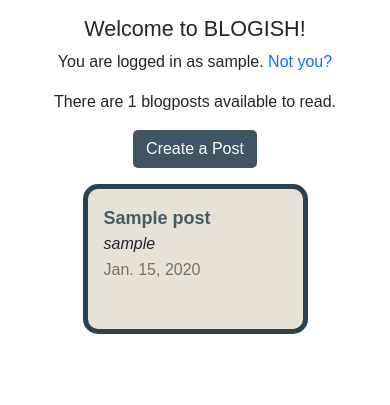
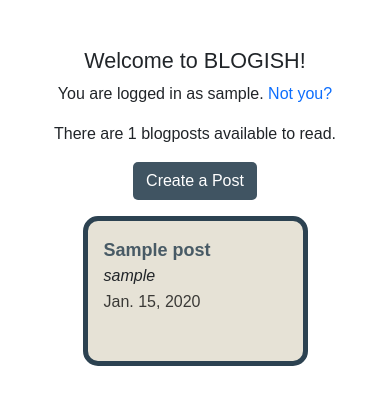
Before and after one commit to codebygrace/blogish, a Django app: page / in a window 390 px wide. Shown: the part 56-461 px from the top of the page. Run offline with Django 4.2, Linux system fonts and the light colour scheme; a user stored in the database is signed in; tables that the repository leaves empty hold one stand-in row (values such as "Sample post"); some libraries are stand-ins or nearby versions; some web fonts are replaced.

Commit message:
added media queries and adjusted class names on several elements

```diff
--- a/blog/settings.py
+++ b/blog/settings.py
@@ -123,10 +123,10 @@ USE_TZ = True
 # Static files (CSS, JavaScript, Images)
 # https://docs.djangoproject.com/en/4.1/howto/static-files/
 
-STATIC_URL = 'static/'
+STATIC_URL = '/static/'
 
 STATICFILES_DIRS = [
-    os.path.join(BASE_DIR, "blogposts/static"),
+    os.path.join(BASE_DIR, "blogposts/static/"),
 ]
 
 # Default primary key field type
--- a/blogposts/static/css/accounts.css
+++ b/blogposts/static/css/accounts.css
@@ -1,8 +1,8 @@
+/* UTILITIES */
 .account-title {
     margin-bottom: 2rem;
 }
 
-/* LOGIN */
 .account-container,
 .form-container,
 .login-form,
@@ -20,6 +20,7 @@
     height: 75vh;
 }
 
+/* LOGIN */
 .login-form {
     font-size: 20px;
 }
@@ -37,11 +38,12 @@
 .register-container {
     width: 60%;
     height: 75vh;
+    text-align: left;
 }
 
-.register-form {
-    align-items: flex-start;
-}
+/* .register-form {
+    text-align: left;
+} */
 
 .register-btn {
     align-self: center;
--- a/blogposts/static/css/auxiliary.css
+++ b/blogposts/static/css/auxiliary.css
@@ -1,7 +1,9 @@
+/* UTILITIES */
 .aux-container {
     flex-direction: column;
     justify-content: center;
     align-items: center;
+    margin: 2rem;
 }
 
 .aux-title {
@@ -18,6 +20,10 @@
     margin: 1rem;
 }
 
+.fine-text {
+    padding-left: 0.5rem;
+}
+
 .about-link {
     font-size: 20px;
     margin: 0;
@@ -26,4 +32,5 @@
 .contact-items {
     justify-content: center;
     align-items: center;
+    flex-wrap: wrap;
 }
--- a/blogposts/static/css/main.css
+++ b/blogposts/static/css/main.css
@@ -101,20 +101,21 @@ a:hover {
     flex-direction: column;
     justify-content: center;
     align-items: center;
+    margin: 2rem auto;
 }
 
 .new-btn {
     margin-bottom: 1rem;
 }
 
-.post-container {
+.card-container {
     margin: auto 2rem;
     flex-wrap: wrap;
     justify-content: center;
     gap: 1.5rem;
 }
 
-.post-item {
+.card-item {
     background-color:rgba(205, 198, 174, 0.5);
     border: 5px solid #2C4251;
     border-radius: 15px;
@@ -125,24 +126,24 @@ a:hover {
     justify-content: center;
 }
 
-.post-item > * {
+.card-item > * {
     margin-bottom: 2px;
 }
 
-.post-link {
+.card-link {
     font-size: 18px;
     font-weight: 700;
     color: rgba(44, 66, 81, 0.85);
 }
 
-.post-link:hover {
+.card-link:hover {
     color: #2C4251;
 }
 
-.post-author {
+.card-author {
     font-style: italic;
 }
 
-.post-date {
-    color: rgba(0, 0, 0, 0.50);
+.card-date {
+    color: rgba(0, 0, 0, 0.75);
 }
--- a/blogposts/static/css/post.css
+++ b/blogposts/static/css/post.css
@@ -1,6 +1,7 @@
 /* VIEW POST */
-.container {
-    margin: 2rem auto;
+.post-author,
+.post-text {
+    font-size: 25px;
 }
 
 .delete-link {
@@ -39,16 +40,16 @@
     font-weight: 400;
 }
 
-.post-title,
-.post-text {
+.field-title,
+.field-text {
     width: 100%;
 }
 
-.post-title {
+.field-title {
     padding: 5px;
 }
 
-.post-text {
+.field-text {
     padding: 10px;
     resize: none;
 }
--- a/blogposts/templates/base.html
+++ b/blogposts/templates/base.html
@@ -16,6 +16,7 @@
     <link rel="stylesheet" href="{% static 'css/post.css' %}">
     <link rel="stylesheet" href="{% static 'css/accounts.css' %}">
     <link rel="stylesheet" href="{% static 'css/auxiliary.css' %}">
+    <link rel="stylesheet" href="{% static 'css/media.css' %}">
 
     <title>{% block title %} Welcome to Blogish! {% endblock %}</title>
 </head>
--- a/blogposts/templates/blogposts/about_contact.html
+++ b/blogposts/templates/blogposts/about_contact.html
@@ -3,16 +3,16 @@
 {% block title %} About & Contact - Blogish {% endblock %}
 
 {% block content %}
-    <div class="container aux-container flex">
+    <div class="aux-container flex">
         <h2 class="aux-title">About Blogish</h2>
         <p class="aux-text">Thank you for viewing Blogish, a simple blogging app, created with Django! Users of the app can create an account* in order to create, edit, and delete posts. Users who do not wish to do any of these actions can simply view the currently available posts.</p>
         <p class="fine-text">*The registration form requires an email to be entered, however, there is no email confirmation. A random string of letters (ex: aaa@bbb.cc) will suffice.</p>
         <p class="aux-text">
-            <a href="https://github.com/codebygrace/blogish" target=_blank class="aux-link about-link">Click here</a> to view the Blogish repository.
+            <a href="https://github.com/codebygrace/blogish" target=_blank class="about-link">Click here</a> to view the Blogish repository on Github.
         </p>
     </div>
 
-    <div class="container aux-container flex">
+    <div class="aux-container flex">
         <h2 class="aux-title">Contact</h2>
         <p class="aux-text">You can contact the admin of Blogish via:</p>
             <div class="contact-items flex">
--- a/blogposts/templates/blogposts/delete_post.html
+++ b/blogposts/templates/blogposts/delete_post.html
@@ -3,7 +3,7 @@
 {% block title %} Post Deleted - Blogish {% endblock %}
 
 {% block content %}
-    <div class="del-container container flex">
+    <div class="del-container page-container flex">
         <h1 class="delete-msg">Your post has been deleted.</h1>
         <a href="{% url 'index' %}" class="btn home-btn">Home</a>
     </div>
--- a/blogposts/templates/blogposts/edit_post.html
+++ b/blogposts/templates/blogposts/edit_post.html
@@ -3,21 +3,21 @@
 {% block title %} Edit Post - Blogish {% endblock %}
 
 {% block content %}
-    <div class="container edit-container">
+    <div class="page-container edit-container">
         <h1>Edit Your Post</h1>
         <form action="/post/{{ post.id }}/update" method="POST">
             {% csrf_token %}
             {% if request.method == 'GET' %}
                 <div class="form-row">
                     <label class="title-lbl">Title:</label>
-                    <input type="text" name="title" value="{{ post.title }}" class="post-title">
+                    <input type="text" name="title" value="{{ post.title }}" class="field-title">
                 </div>
                 <div class="form-row">
                     <p class="author">Author: <span class="user-box">{{ user }}</span></p>
                 </div>
                 <div class="form-row">
                     <label class="text-lbl">Text:</label>
-                    <textarea name="text" cols="30" rows="8" class="post-text">{{ post.text }}</textarea>
+                    <textarea name="text" cols="30" rows="8" class="field-text">{{ post.text }}</textarea>
                 </div>
             {% endif %}
             <button type="submit" class="btn save-btn">Save Post</button>
--- a/blogposts/templates/blogposts/new_post.html
+++ b/blogposts/templates/blogposts/new_post.html
@@ -3,20 +3,20 @@
 {% block title %} Create A Post - Blogish {% endblock %}
 
 {% block content %}
-<div class="container create-container">
+<div class="page-container create-container">
     <h1>Create a New Post</h1>
     <form action="/post/new/" method="post">
         {% csrf_token %}
         <div class="form-row">
             <label class="title-lbl">Title:</label>
-            <input type="text" name="title" class="post-title" required>
+            <input type="text" name="title" class="field-title" required>
         </div>
         <div class="form-row">
             <p class="author">Author: <span class="user-box">{{ user }}</span></p>
         </div>
         <div class="form-row">
             <label class="text-lbl">Text:</label>
-            <textarea name="text" cols="30" rows="8" class="post-text" required></textarea>
+            <textarea name="text" cols="30" rows="8" class="field-text" required></textarea>
         </div>
         <button type="submit" class="btn create-btn">Create Post</button>
     </form>
--- a/blogposts/templates/blogposts/template.html
+++ b/blogposts/templates/blogposts/template.html
@@ -4,7 +4,7 @@
 
 {% block content %}
     {% if request.user.is_authenticated %}
-        <main class="page-container flex">
+        <div class="page-container flex">
             <h4 class="welcome">
                 Welcome to BLOGISH!
             </h4>
@@ -14,19 +14,19 @@
 
             <a href="{% url 'new_post' %}" class="btn new-btn">Create a Post</a>
 
-            <div class="post-container flex">
+            <div class="card-container flex">
                 {% for post in posts %}
-                    <div class="post-item">
-                        <a href="{% url 'post' post.id %}" class="post-link">{{ post.title }}</a>
+                    <div class="card-item">
+                        <a href="{% url 'post' post.id %}" class="card-link">{{ post.title }}</a>
                         <br>
-                        <p class="post-author">{{ post.author }}</p>
-                        <p class="post-date">{{ post.publish_date }}</p>
+                        <p class="card-author">{{ post.author }}</p>
+                        <p class="card-date">{{ post.publish_date }}</p>
                     </div>
                 {% endfor %}
             </div>
-        </main>
+        </div>
     {% else %}
-        <main class="page-container flex">
+        <div class="page-container flex">
             <h4 class="welcome">
                 Welcome to BLOGISH!
             </h4>
@@ -37,16 +37,16 @@
 
             <p class="post-count">There are {{ count }} blogposts available to read.</p>
 
-            <div class="post-container flex">
+            <div class="card-container flex">
                 {% for post in posts %}
-                    <div class="post-item flex">
-                        <a href="{% url 'post' post.id %}" class="post-link">{{ post.title }}</a>
+                    <div class="card-item flex">
+                        <a href="{% url 'post' post.id %}" class="card-link">{{ post.title }}</a>
                         <br>
-                        <p class="post-author">{{ post.author }}</p>
-                        <p class="post-date">{{ post.publish_date }}</p>
+                        <p class="card-author">{{ post.author }}</p>
+                        <p class="card-date">{{ post.publish_date }}</p>
                     </div>
                 {% endfor %}
             </div>
-        </main>
+        </div>
     {% endif %}
 {% endblock %}
--- a/blogposts/templates/registration/login.html
+++ b/blogposts/templates/registration/login.html
@@ -3,7 +3,7 @@
 {% block title %} Login - Blogish {% endblock %}
 
 {% block content %}
-    <div class="container account-container flex">
+    <div class="page-container account-container flex">
         <h1 class="account-title">Login to Blogish</h1>
         <div class="form-container">
             <form class="login-form flex" action="." method="post">
--- a/blogposts/templates/registration/logout.html
+++ b/blogposts/templates/registration/logout.html
@@ -3,7 +3,7 @@
 {% block title %} Logged Out - Blogish {% endblock %}
 
 {% block content %}
-    <div class="action-container container flex">
+    <div class="action-container page-container flex">
         <h1 class="action-msg">See you soon!</h1>
         <a href="{% url 'index' %}" class="btn home-btn">Home</a>
     </div>
--- a/blogposts/templates/registration/registration_form.html
+++ b/blogposts/templates/registration/registration_form.html
@@ -3,7 +3,7 @@
 {% block title %} Sign Up - Blogish {% endblock %}
 
 {% block content %}
-<div class="container account-container register-container flex">
+<div class="page-container account-container register-container flex">
     <h1 class="account-title">Sign Up for Blogish</h1>
     <div class="form-container">
         <form class="register-form flex" action="" method="post">
```
Also changed, not shown: blogposts/static/css/media.css (added, +160 -0 lines), blogposts/templates/blogposts/post.html (+6 -4 lines).
